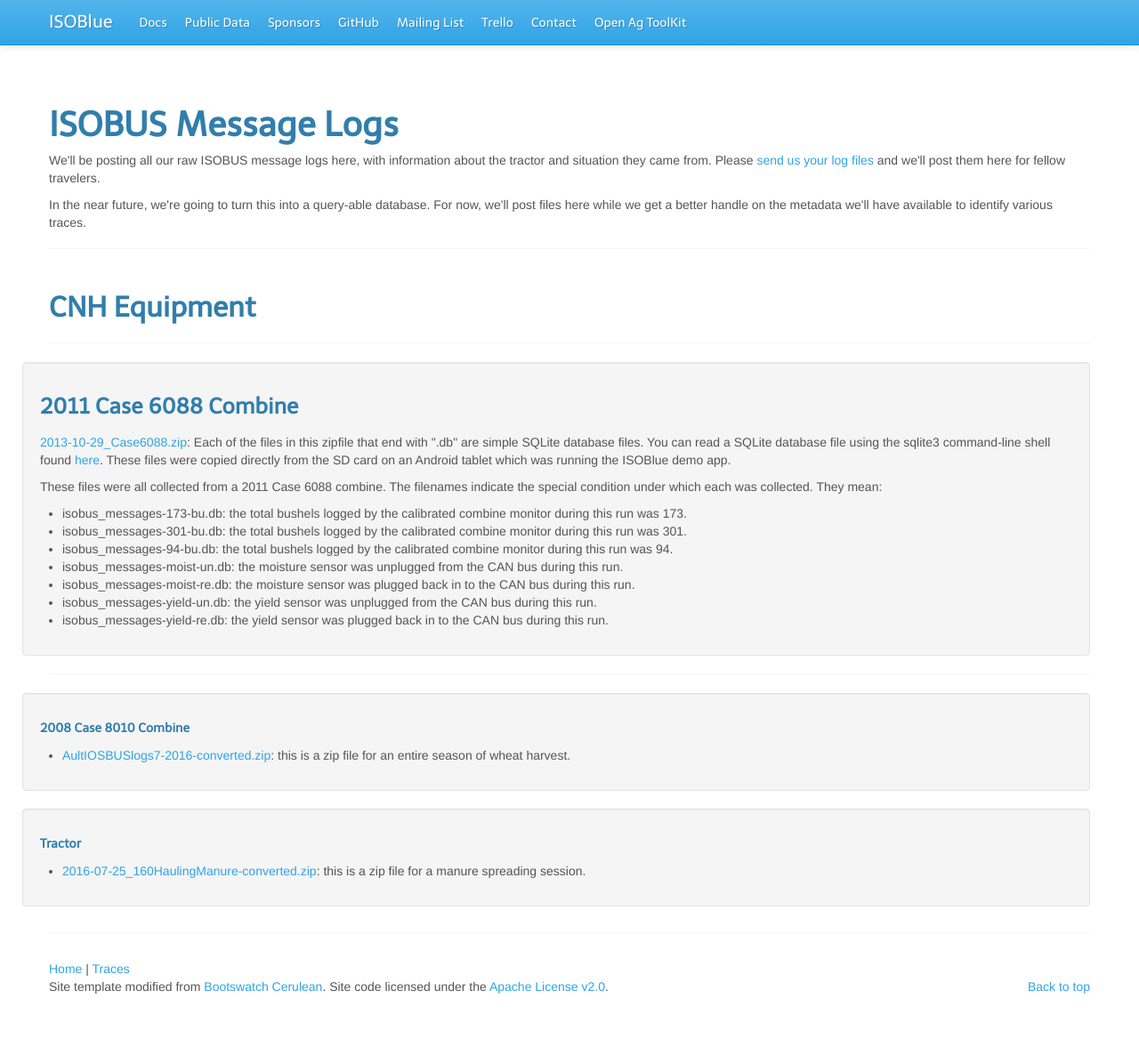
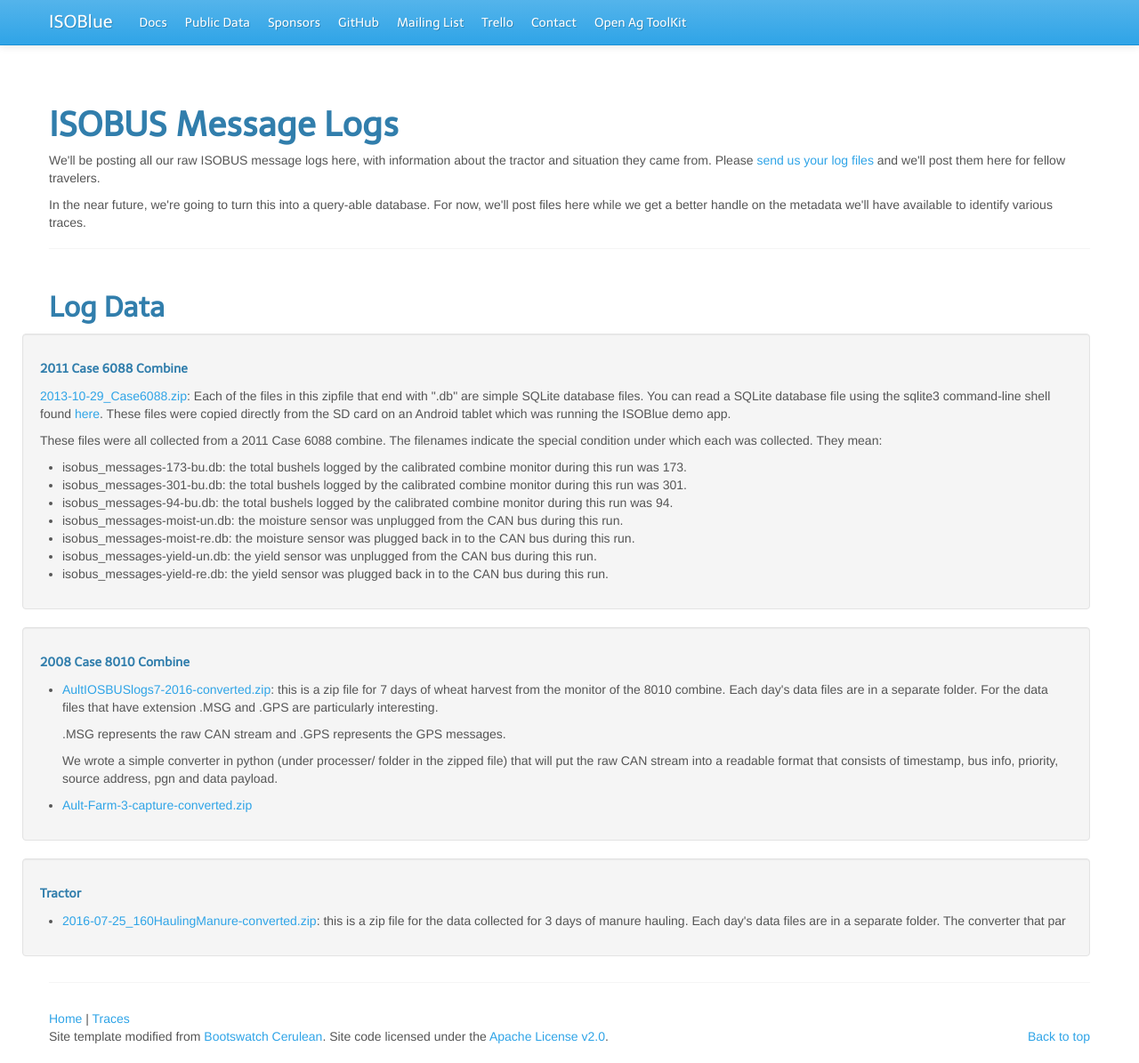
Before and after one commit to ISOBlue/isoblue.github.io, a Jekyll site: the page built from traces.html, in a window 1280 px wide and 1195 px high. Shown: the whole window at 89% size. Built offline with Jekyll 4.4.1, drawn with Linux system fonts in a browser that asks for light colours; nearby versions of some CDN libraries; comment, search, counter and statistics services are not loaded.

Commit message:
Update: traces.html
Data files not added (the size exceeds github's limit).

```diff
--- a/traces.html
+++ b/traces.html
@@ -14,13 +14,12 @@ layout: default
       </div>
     </section>
 
-    <section id="cnh">
+    <section id="data">
       <div class="page-header">
-        <h2>CNH Equipment</h2>
+        <h2>Log Data</h2>
 
-        <hr>
         <div class="row well">
-          <h3>2011 Case 6088 Combine</h3>
+          <h5>2011 Case 6088 Combine</h5>
 
           <p>
             <a href="data/2013-10-29_Case6088.zip">2013-10-29_Case6088.zip</a>:
@@ -56,26 +55,40 @@ layout: default
             </ul>
           </p>
         </div>
-        <hr>
+
         <div class="row well">
           <p>
             <h5>2008 Case 8010 Combine</h5>
 							<ul>
-								<li><a href="AultIOSBUSlogs7-2016-converted.zip">AultIOSBUSlogs7-2016-converted.zip</a>:
-									this is a zip file for an entire season of wheat harvest.</li>
+								<li>
+									<p><a href="data/AultIOSBUSlogs7-2016-converted.zip">AultIOSBUSlogs7-2016-converted.zip</a>:
+									this is a zip file for 7 days of wheat harvest from the monitor of the 8010 combine.
+									Each day's data files are in a separate folder. For the data files that have extension
+									.MSG and .GPS are particularly interesting.</p>
+									<p>.MSG represents the raw CAN stream and .GPS represents the GPS messages.</p>
+									<p>We wrote a simple converter in python (under processer/ folder in the zipped file) that will
+									put the raw CAN stream into a readable format that consists of timestamp, bus info, priority,
+									source address, pgn and data payload.</p>
+								</li>
+								<li>
+									<a href="data/Ault-Farm-3-capture-converted.zip">Ault-Farm-3-capture-converted.zip</a>
+								</li>
 							</ul>
           </p>
         </div>
+
         <div class="row well">
           <p>
             <h5>Tractor</h5>
 							<ul>
-								<li><a href="2016-07-25_160HaulingManure-converted.zip">2016-07-25_160HaulingManure-converted.zip</a>:
-									this is a zip file for a manure spreading session.</li>
+								<li>
+									<a href="data/2016-07-25_160HaulingManure-converted.zip">2016-07-25_160HaulingManure-converted.zip</a>:
+									this is a zip file for the data collected for 3 days of manure hauling. Each day's data files are in a
+									separate folder. The converter that par
+								</li>
 							</ul>
           </p>
         </div>
 
-
       </div>
     </section>
```
